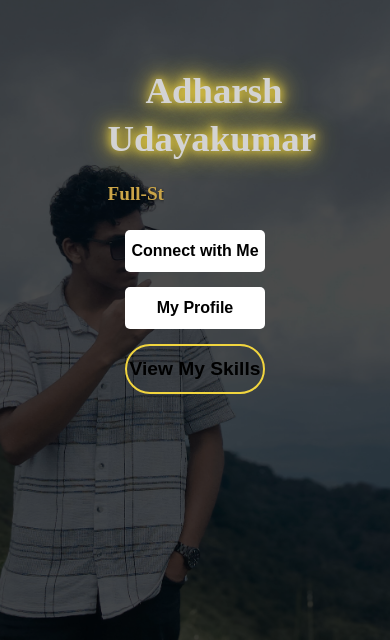
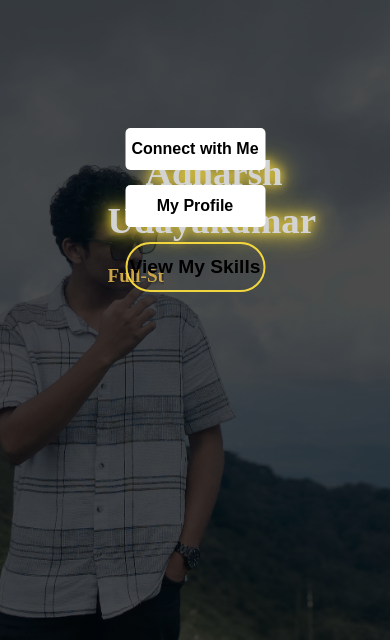
Before and after one commit to Adharsh0/mypage, a React (Vite) app: page / in a window 390 px wide. Shown: the part 204-844 px from the top of the page. Built offline with nearby package versions, Linux system fonts and the light colour scheme.

Commit message:
change18

```diff
--- a/src/components/HeroSection.css
+++ b/src/components/HeroSection.css
@@ -157,7 +157,6 @@
         text-shadow: 0 0 5px #ffd700, 0 0 10px #ffd700, 0 0 15px #ffd700;
     }
 }
-
 /* Mobile responsive styles */
 @media (max-width: 480px) {
     .hero-container {
@@ -192,7 +191,11 @@
         flex-direction: column; /* Stack buttons vertically */
         align-items: center; /* Center the buttons horizontally */
         gap: 15px;
-        margin-top: 20px; /* Add some space between the content and buttons */
+        position: absolute;
+        bottom: 20px; /* Align buttons to the bottom of the image */
+        left: 50%;
+        transform: translateX(-50%); /* Center the buttons horizontally */
+        width: 100%; /* Ensure the buttons occupy full width */
     }
 
     .hero-buttons button {
```
